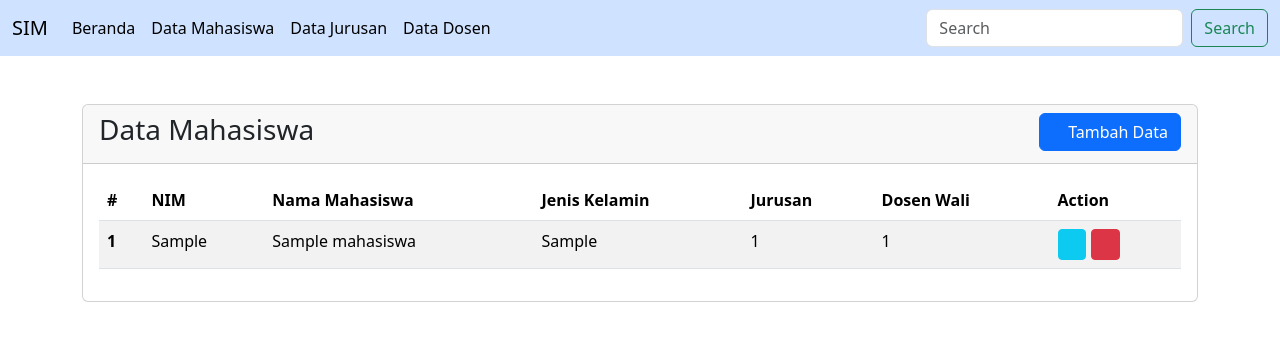
After one commit to srimaharaniii/project, a PHP site: page /project/modul-mahasiswa/index.php in a window 1280 px wide. The commit adds this page. Shown: the top 341 px of the page. Run offline with PHP 8.4, Linux system fonts and the light colour scheme; tables that the repository leaves empty or names only in its code hold one stand-in row (values such as "Sample post"); some web fonts are replaced.

```diff
--- /dev/null
+++ b/modul-mahasiswa/index.php
@@ -0,0 +1,100 @@
+<!DOCTYPE html>
+<html lang="en">
+<head>
+    <meta charset="UTF-8">
+    <meta name="viewport" content="width=device-width, initial-scale=1.0">
+    <title>Data Dosen</title>
+    <link rel="stylesheet" href="../css/bootstrap.css">
+    <link rel="stylesheet" href="../css/all.css">
+</head>
+<body>
+<?php
+    include_once('../navbar.php');
+?>
+
+<div class="container">
+    <div class="row mt-5">
+        <div class="col-12 m-auto">
+            <div class="card">
+            <div class="card-header">
+                <h3 class="float-start">Data Mahasiswa</h3>
+                <span class="float-end"><a class="btn btn-primary" href="form.php"><i class="fa-solid fa-square-plus"></i> Tambah Data</a></span>
+            </div>
+            <div class="card-body">
+            <table class="table table-striped">
+                <thead>
+                    <tr>
+                        <th scope="col">#</th>
+                        <th scope="col">NIM</th>
+                        <th scope="col">Nama Mahasiswa</th>
+                        <th scope="col">Jenis Kelamin</th>
+                        <th scope="col">Jurusan</th>
+                        <th scope="col">Dosen Wali</th>
+                        <th scope="col">Action</th>
+                    </tr>
+                </thead>
+                <tbody>
+                    <?php
+                    #1. koneksikan file ini
+                    include("../koneksi.php");
+
+                    #2. menulis query
+                    $tampil = "SELECT * FROM mahasiswas";
+
+                    #3. jalankan query
+                    $proses = mysqli_query($koneksi, $tampil);
+
+                    #4. looping data dari database
+                    $nomor = 1;
+                    foreach($proses as $data){
+                    ?>
+                    <tr>
+                        <th scope="row"><?=$nomor++?></th>
+                        <td><?=$data['nim']?></td>
+                        <td><?=$data['nama']?></td>
+                        <td><?=$data['jk']?></td>
+                        <td><?=$data['jurusans_id']?></td>
+                        <td><?=$data['dosens_id']?></td>
+                        <td>
+                            <a class="btn btn-info btn-sm" href="edit.php?id=<?=$data['id']?>"><i class="fa fa-pen-to-square"></i></a>
+
+                            <button type="button" class="btn btn-danger btn-sm" data-bs-toggle="modal" data-bs-target="#hapus<?=$data['id']?>">
+                            <i class="fa-solid fa-trash"></i>
+                            </button>
+
+                            <!-- Modal -->
+                            <div class="modal fade" id="hapus<?=$data['id']?>" tabindex="-1" aria-labelledby="exampleModalLabel" aria-hidden="true">
+                            <div class="modal-dialog">
+                                <div class="modal-content">
+                                <div class="modal-header">
+                                    <h1 class="modal-title fs-5" id="exampleModalLabel">Peringatan</h1>
+                                    <button type="button" class="btn-close" data-bs-dismiss="modal" aria-label="Close"></button>
+                                </div>
+                                <div class="modal-body">
+                                    Yakin data <b><?=$data['nama']?></b> ingin dihapus?
+                                </div>
+                                <div class="modal-footer">
+                                    <button type="button" class="btn btn-secondary" data-bs-dismiss="modal">Batal</button>
+                                    <a href="hapus.php?xyz=<?=$data['id']?>" class="btn btn-danger">Hapus</a>
+                                </div>
+                                </div>
+                            </div>
+                            </div>
+                        </td>
+                    </tr>
+                    <?php
+                    }
+                    ?>
+                </tbody>
+            </table>
+            </div>
+            </div>
+        </div>
+    </div>
+</div>
+
+    <script src="../js/bootstrap.js"></script>
+    <script src="../js/bootstrap.bundle.js"></script>
+    <script src="../js/all.js"></script>
+</body>
+</html>
--- a/navbar.php
+++ b/navbar.php
@@ -10,7 +10,7 @@
           <a class="nav-link active" aria-current="page" href="/project/index.php">Beranda</a>
         </li>
         <li class="nav-item">
-          <a class="nav-link active" aria-current="page" href="#">Data Mahasiswa</a>
+          <a class="nav-link active" aria-current="page" href="/project/modul-mahasiswa/index.php">Data Mahasiswa</a>
         </li>
         <li class="nav-item">
           <a class="nav-link active" aria-current="page" href="/project/modul-jurusan/index.php">Data Jurusan</a>
```
Also changed, not shown: modul-mahasiswa/form.php (added, +89 -0 lines), modul-mahasiswa/foto/mr__krabs_by_crispytoastyt_dgmqq9e-fullview.jpg (added).
